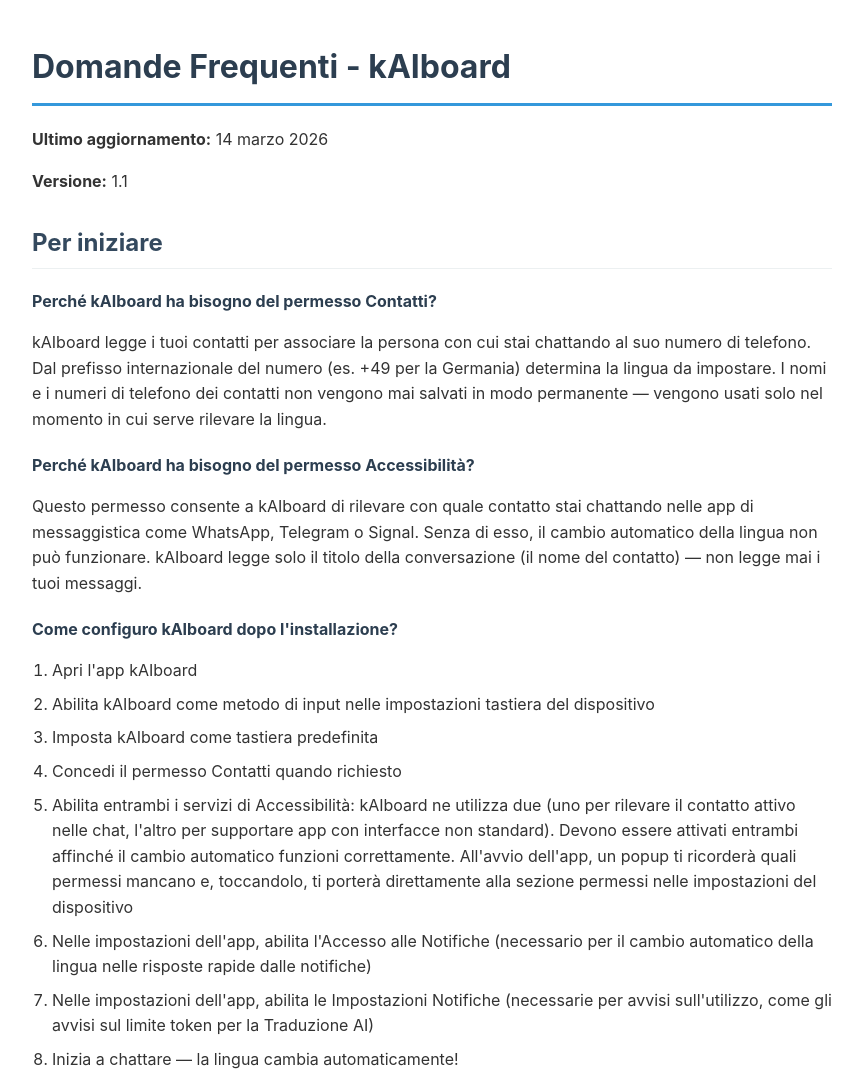
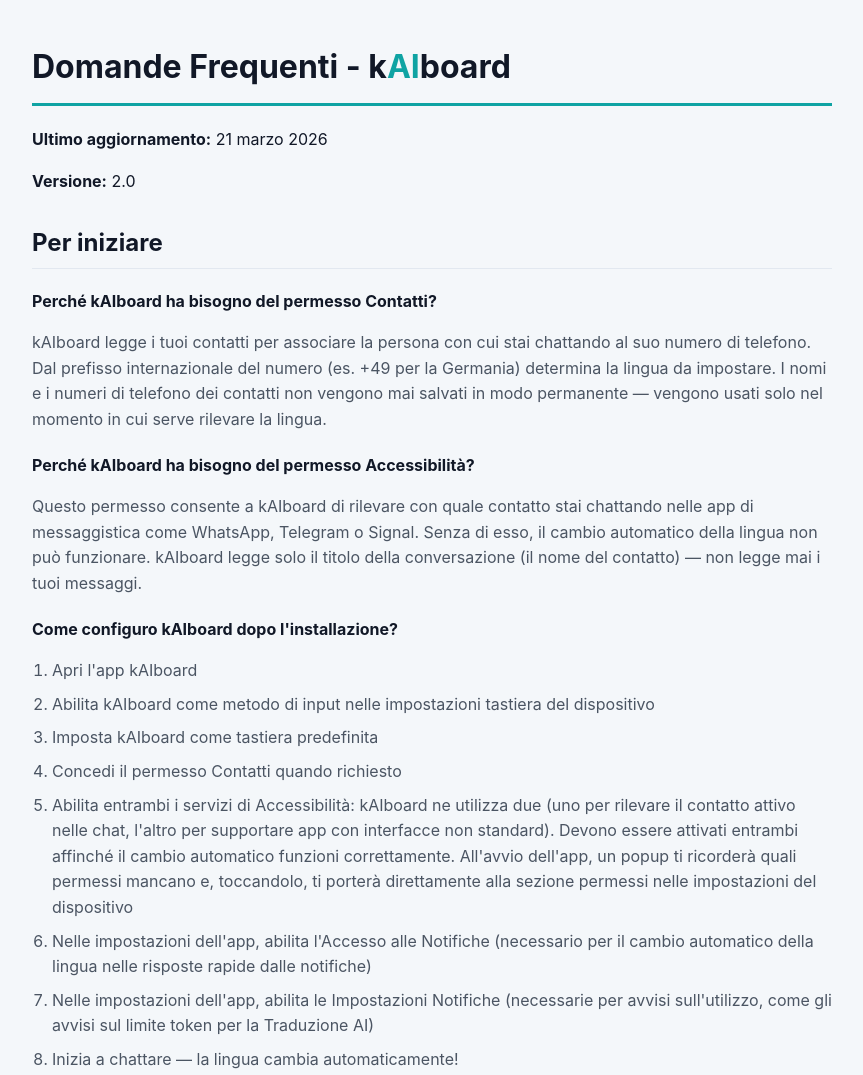
Before and after one commit to AlessandroF78/kaiboard-faq, a plain HTML site: page faq_it.html in a window 1280 px wide. Shown: the top 1075 px of the page, without its empty margins (208-1071 px from the left). Drawn offline with Linux system fonts and the light colour scheme.

Commit message:
Update faq_it.html

```diff
--- a/faq_it.html
+++ b/faq_it.html
@@ -6,41 +6,44 @@
     <title>Domande Frequenti - kAIboard</title>
     <style>
         body {
-            font-family: -apple-system, BlinkMacSystemFont, "Segoe UI", Roboto, "Helvetica Neue", Arial, sans-serif;
+            font-family: "DM Sans", -apple-system, BlinkMacSystemFont, "Segoe UI", Roboto, "Helvetica Neue", Arial, sans-serif;
             line-height: 1.6;
             max-width: 800px;
             margin: 0 auto;
             padding: 20px;
-            color: #333;
+            color: #111827;
+            background-color: #F4F7FA;
         }
         h1 {
-            color: #2c3e50;
-            border-bottom: 3px solid #3498db;
+            color: #111827;
+            border-bottom: 3px solid #0FA3A3;
             padding-bottom: 10px;
         }
         h2 {
-            color: #34495e;
+            color: #111827;
             margin-top: 30px;
-            border-bottom: 1px solid #ecf0f1;
+            border-bottom: 1px solid #E2E8F0;
             padding-bottom: 5px;
         }
         .question {
             font-weight: bold;
-            color: #2c3e50;
+            color: #111827;
             margin-top: 20px;
             margin-bottom: 5px;
         }
         .answer {
             margin-bottom: 20px;
+            color: #4B5563;
         }
         ol {
             padding-left: 20px;
         }
         ol li {
             margin: 8px 0;
+            color: #4B5563;
         }
         .contact-box {
-            background-color: #e8f4f8;
+            background-color: #EDF7F7;
             padding: 20px;
             border-radius: 5px;
             margin: 20px 0;
@@ -58,19 +61,19 @@
             margin: 20px 0;
         }
         .info {
-            background-color: #d1ecf1;
+            background-color: #EDF7F7;
             padding: 15px;
-            border-left: 4px solid #17a2b8;
+            border-left: 4px solid #0FA3A3;
             margin: 20px 0;
         }
     </style>
 </head>
 <body>
 
-<h1>Domande Frequenti - kAIboard</h1>
+<h1>Domande Frequenti - k<span style="color:#0FA3A3">AI</span>board</h1>
 
-<p><strong>Ultimo aggiornamento:</strong> 14 marzo 2026</p>
-<p><strong>Versione:</strong> 1.1</p>
+<p><strong>Ultimo aggiornamento:</strong> 21 marzo 2026</p>
+<p><strong>Versione:</strong> 2.0</p>
 
 <h2>Per iniziare</h2>
 
@@ -98,6 +101,12 @@
 <div class="answer">
     <p>I dizionari per l'autocorrezione sono già inclusi nell'app per tutte le 13 lingue — non devi scaricare nulla per usare l'autocorrezione. Per la predizione della parola successiva, invece, è necessario scaricare il modello predittivo per ciascuna lingua che vuoi usare. Quando usi una lingua per la prima volta, puoi scaricare il modello dalla schermata Modelli Offline all'interno dell'app: premi il pulsante blu "Scarica" accanto alla lingua desiderata. Una volta scaricato, il pulsante diventa rosso "Rimuovi" nel caso tu voglia liberare spazio rimuovendo lingue che non usi più. Le lingue che usi più frequentemente vengono precaricate in memoria per garantire un cambio istantaneo.</p>
     <p>Se noti che le predizioni non funzionano per una lingua specifica, verifica nella schermata Modelli Offline che il modello predittivo sia stato scaricato per quella lingua.</p>
+</div>
+
+<p class="question">Quali lingue supporta kAIboard?</p>
+<div class="answer">
+    <p>kAIboard supporta 13 lingue con tastiera completa, autocorrezione e predizione: italiano, tedesco, inglese, spagnolo, francese, portoghese, olandese, polacco, turco, greco, russo, ucraino e georgiano. Ogni lingua ha il proprio layout tastiera ottimizzato e dizionario Hunspell per l'autocorrezione (incluso nell'app). Per la predizione della parola successiva, scarica il modello KenLM per ogni lingua dalla schermata Modelli Offline.</p>
+    <p>L'intera interfaccia dell'app - comprese impostazioni, menu e tutti i testi a schermo - è completamente tradotta in 14 lingue (le 13 sopra elencate più il cinese semplificato). La tastiera cinese con input Pinyin sarà disponibile in un aggiornamento futuro.</p>
 </div>
 
 <h2>Funzionalità</h2>
@@ -225,8 +234,8 @@
     <p style="margin-top: 10px;"><a href="https://alessandrof78.github.io/kaiboard-faq/">🌐 FAQ in altre lingue</a></p>
 </div>
 
-<p style="text-align: center; color: #7f8c8d; margin-top: 50px;">
-    <strong>Versione 1.1 - Ultimo aggiornamento: 14 marzo 2026</strong><br>
+<p style="text-align: center; color: #7C8494; margin-top: 50px;">
+    <strong>Versione 2.0 - Ultimo aggiornamento: 21 marzo 2026</strong><br>
     © 2026 Alessandro Faedda - kAIboard
 </p>
 
```
